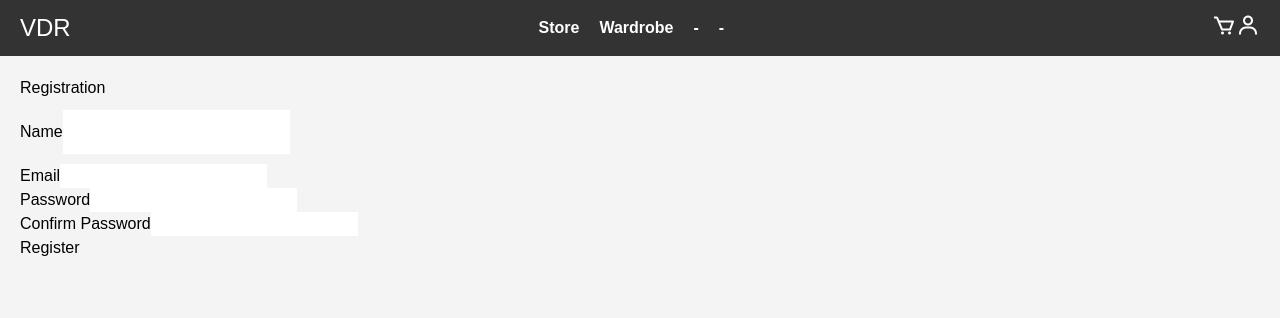
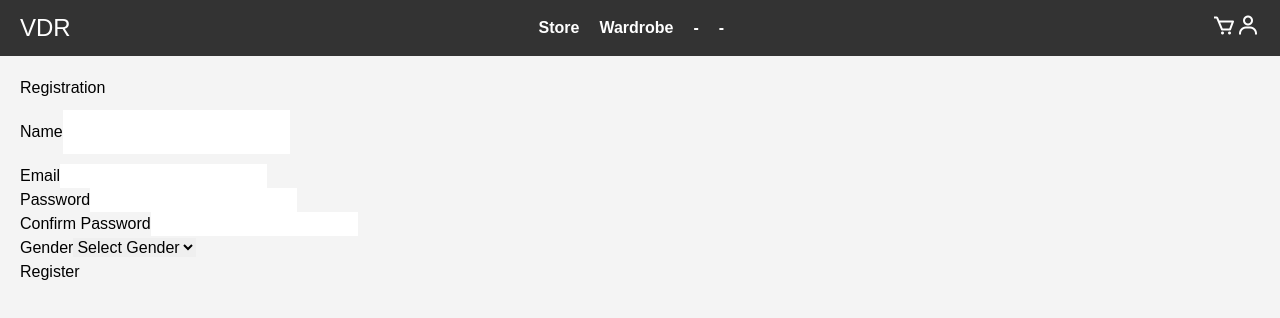
Before and after one commit to IT21373848/virtual-dressing-room, a React (Vite) app in the folder client-frontend/: page /register in a window 1280 px wide. Shown: the top 318 px of the page. Built offline with nearby package versions, Linux system fonts and the light colour scheme; a web font is replaced by a local one.

Commit message:
updated registration form

```diff
--- a/client-frontend/src/pages/Register.jsx
+++ b/client-frontend/src/pages/Register.jsx
@@ -1,9 +1,24 @@
-import React from "react";
+import React, { useState } from "react";
 
 const Register = () => {
+  const [formData, setFormData] = useState({
+    name: "",
+    email: "",
+    password: "",
+    confirmPassword: "",
+    gender: "", // Add gender field to the form data
+  });
+
+  const handleInputChange = (e) => {
+    const { name, value } = e.target;
+    setFormData({
+      ...formData,
+      [name]: value,
+    });
+  };
+
   return (
     <>
-      {" "}
       <div className="flex justify-center items-center h-screen">
         <div className="w-full max-w-md">
           <form className="bg-white shadow-md rounded px-8 pt-6 pb-8 mb-4">
@@ -21,6 +36,8 @@
                 type="text"
                 id="name"
                 name="name"
+                value={formData.name}
+                onChange={handleInputChange}
                 className="shadow appearance-none border rounded w-full py-2 px-3 text-gray-700 leading-tight focus:outline-none focus:shadow-outline"
               />
             </div>
@@ -35,6 +52,8 @@
                 type="email"
                 id="email"
                 name="email"
+                value={formData.email}
+                onChange={handleInputChange}
                 className="shadow appearance-none border rounded w-full py-2 px-3 text-gray-700 leading-tight focus:outline-none focus:shadow-outline"
               />
             </div>
@@ -49,6 +68,8 @@
                 type="password"
                 id="password"
                 name="password"
+                value={formData.password}
+                onChange={handleInputChange}
                 className="shadow appearance-none border rounded w-full py-2 px-3 text-gray-700 leading-tight focus:outline-none focus:shadow-outline"
               />
             </div>
@@ -63,8 +84,29 @@
                 type="password"
                 id="confirmPassword"
                 name="confirmPassword"
+                value={formData.confirmPassword}
+                onChange={handleInputChange}
                 className="shadow appearance-none border rounded w-full py-2 px-3 text-gray-700 leading-tight focus:outline-none focus:shadow-outline"
               />
+            </div>
+            <div className="mb-4">
+              <label
+                htmlFor="gender"
+                className="block text-gray-700 text-sm font-bold mb-2"
+              >
+                Gender
+              </label>
+              <select
+                id="gender"
+                name="gender"
+                value={formData.gender}
+                onChange={handleInputChange}
+                className="shadow appearance-none border rounded w-full py-2 px-3 text-gray-700 leading-tight focus:outline-none focus:shadow-outline"
+              >
+                <option value="">Select Gender</option>
+                <option value="male">Male</option>
+                <option value="female">Female</option>
+              </select>
             </div>
             <div className="flex items-center justify-between">
               <button
```
